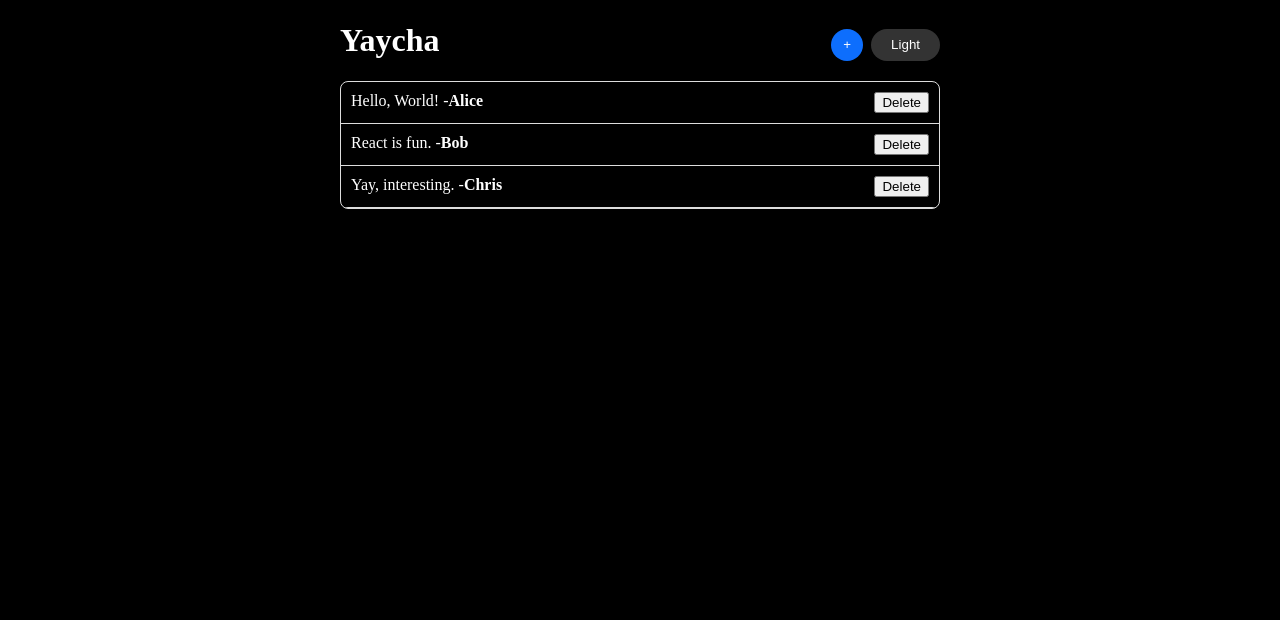
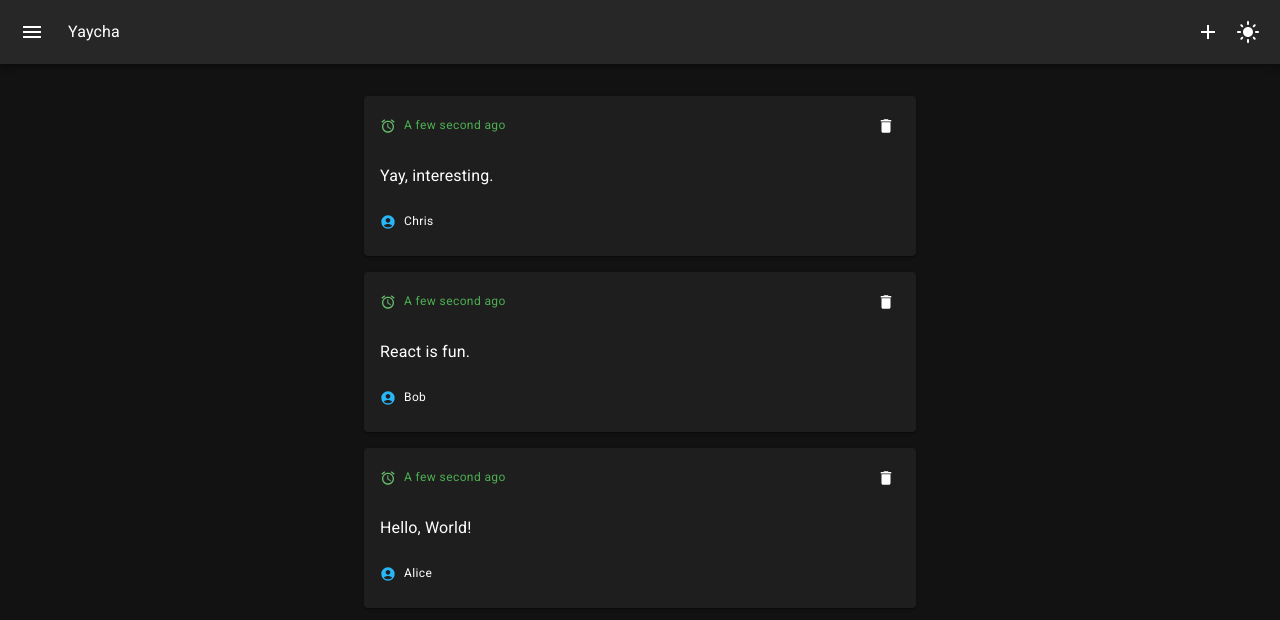
Before and after one commit to khaingthinzarthwe/yaycha, a React (Vite) app: page / in a window 1280 px wide. Shown: the top 620 px of the page. Built offline with nearby package versions, Linux system fonts and the light colour scheme.

Commit message:
UI Framework- MUI

```diff
--- a/package.json
+++ b/package.json
@@ -10,6 +10,11 @@
     "preview": "vite preview"
   },
   "dependencies": {
+    "@emotion/react": "^11.13.0",
+    "@emotion/styled": "^11.13.0",
+    "@fontsource/roboto": "^5.0.13",
+    "@mui/icons-material": "^5.16.4",
+    "@mui/material": "^5.16.4",
     "react": "^18.3.1",
     "react-dom": "^18.3.1"
   },
--- a/src/App.jsx
+++ b/src/App.jsx
@@ -1,18 +1,18 @@
-import List from "./List";
-import Item from "./Item";
-import { useContext, useState } from "react";
-import Form from "./Form";
-import { AppContext } from "./ThemedApp";
+import { useState } from "react";
+import Header from "./components/Header";
+import Form from "./components/Form";
+import Item from "./components/Item";
+import { useApp } from "./ThemedApp";
+import { Box, Container } from "@mui/material";
 
 export default function App() {
-  const { mode, setMode } = useContext(AppContext);
+  const { showForm } = useApp();
 
   const [data, setData] = useState([
+    { id: 3, content: "Yay, interesting.", name: "Chris" },
+    { id: 2, content: "React is fun.", name: "Bob" },
     { id: 1, content: "Hello, World!", name: "Alice" },
-    { id: 2, content: "React is fun.", name: "Bob" },
-    { id: 3, content: "Yay, interesting.", name: "Chris" },
   ]);
-  const [showForm, setShowForm] = useState(false);
 
   const remove = (id) => {
     setData(data.filter((item) => item.id !== id));
@@ -20,65 +20,18 @@
 
   const add = (content, name) => {
     const id = data[data.length - 1].id + 1;
-    setData([...data, { id, content, name }]);
+    setData([{ id, content, name }, ...data]);
   };
 
   return (
-    <div
-      style={{
-        minHeight: 1500,
-        background: mode === "dark" ? "black" : "white",
-        color: mode === "dark" ? "white" : "black",
-        paddingTop: 20,
-      }}
-    >
-      <div style={{ maxWidth: 600, margin: "0 auto" }}>
-        <h1
-          style={{
-            display: "flex",
-            justifyContent: "space-between",
-            alignItems: "center",
-            margin: "0 0 20px 0",
-          }}
-        >
-          Yaycha
-          <div>
-            <button
-              onClick={() => setShowForm(!showForm)}
-              style={{
-                width: 32,
-                height: 32,
-                borderRadius: 50,
-                border: "0 none",
-                background: showForm ? "#dc3545" : "#0d6efd",
-                color: "white",
-              }}
-            >
-              {showForm ? "×" : "+"}
-            </button>
-            <button
-              onClick={() => setMode(mode === "dark" ? "light" : "dark")}
-              style={{
-                marginLeft: 8,
-                padding: "0 20px",
-                height: 32,
-                borderRadius: 32,
-                border: "0 none",
-                background: mode === "dark" ? "#333" : "#ddd",
-                color: mode === "dark" ? "white" : "black",
-              }}
-            >
-              {mode === "dark" ? "Light" : "Dark"}
-            </button>
-          </div>
-        </h1>
+    <Box>
+      <Header />
+      <Container maxWidth="sm" sx={{ mt: 4 }}>
         {showForm && <Form add={add} />}
-        <List>
-          {data.map((item) => (
-            <Item key={item.id} item={item} remove={remove} />
-          ))}
-        </List>
-      </div>
-    </div>
+        {data.map((item) => {
+          return <Item key={item.id} item={item} remove={remove} />;
+        })}
+      </Container>
+    </Box>
   );
 }
--- a/src/Form.jsx
+++ /dev/null
@@ -1,56 +0,0 @@
-/* eslint-disable react/prop-types */
-import { useContext, useRef } from "react";
-import { AppContext } from "./ThemedApp";
-
-export default function Form({ add }) {
-  const { mode } = useContext(AppContext);
-  const contentRef = useRef();
-  const nameRef = useRef();
-
-  return (
-    <form
-      onSubmit={(e) => {
-        e.preventDefault();
-
-        const content = contentRef.current.value;
-        const name = nameRef.current.value;
-        add(content, name);
-
-        e.currentTarget.reset();
-      }}
-      style={{
-        display: "flex",
-        flexDirection: "column",
-        gap: 3,
-        padding: 10,
-        borderRadius: 8,
-        marginBottom: 20,
-        background: mode === "dark" ? "#555" : "#def",
-      }}
-    >
-      <input
-        ref={contentRef}
-        type="text"
-        placeholder="Content"
-        style={{ padding: 5 }}
-      />
-      <input
-        ref={nameRef}
-        type="text"
-        placeholder="Name"
-        style={{ padding: 5 }}
-      />
-      <button
-        type="submit"
-        style={{
-          padding: 8,
-          background: "#0d6efd",
-          color: "white",
-          border: "0 none",
-        }}
-      >
-        Post
-      </button>
-    </form>
-  );
-}
--- a/src/Item.jsx
+++ /dev/null
@@ -1,19 +0,0 @@
-/* eslint-disable react/prop-types */
-export default function Item({ item, remove }) {
-  return (
-    <li
-      style={{
-        padding: 10,
-        borderBottom: "1px solid #ddd",
-        display: "flex",
-        flexDirection: "row",
-        justifyContent: "space-between",
-      }}
-    >
-      <span>
-        {item.content} -<b>{item.name}</b>
-      </span>
-      <button onClick={() => remove(item.id)}>Delete</button>
-    </li>
-  );
-}
--- a/src/ThemedApp.jsx
+++ b/src/ThemedApp.jsx
@@ -1,13 +1,27 @@
-import { createContext, useState } from "react";
+import { createContext, useState, useContext } from "react";
 import App from "./App";
+import { CssBaseline, ThemeProvider, createTheme } from "@mui/material";
 
-export const AppContext = createContext();
+const theme = createTheme({
+  palette: {
+    mode: "dark",
+  },
+});
+
+const AppContext = createContext();
+export function useApp() {
+  return useContext(AppContext);
+}
 
 export default function ThemedApp() {
-  const [mode, setMode] = useState("dark");
+  const [showForm, setShowForm] = useState(false);
+
   return (
-    <AppContext.Provider value={{ mode, setMode }}>
-      <App />
-    </AppContext.Provider>
+    <ThemeProvider theme={theme}>
+      <AppContext.Provider value={{ showForm, setShowForm }}>
+        <App />
+        <CssBaseline />
+      </AppContext.Provider>
+    </ThemeProvider>
   );
 }
--- /dev/null
+++ b/src/components/Form.jsx
@@ -0,0 +1,34 @@
+/* eslint-disable react/prop-types */
+import { useRef } from "react";
+import { Box, TextField, Button } from "@mui/material";
+
+export default function Form({ add }) {
+  const contentRef = useRef();
+
+  return (
+    <form
+      onSubmit={(e) => {
+        e.preventDefault();
+
+        const content = contentRef.current.value;
+        add(content, "Alice");
+
+        e.currentTarget.reset();
+      }}
+    >
+      <Box sx={{ mb: 4, textAlign: "right" }}>
+        <TextField
+          inputRef={contentRef}
+          type="text"
+          placeholder="Content"
+          fullWidth
+          multiline
+          sx={{ mb: 1 }}
+        />
+        <Button variant="contained" type="submit">
+          Post
+        </Button>
+      </Box>
+    </form>
+  );
+}
--- /dev/null
+++ b/src/components/Header.jsx
@@ -0,0 +1,30 @@
+import { useApp } from "../ThemedApp";
+import { Box, AppBar, Toolbar, Typography, IconButton } from "@mui/material";
+import {
+  Menu as MenuIcon,
+  Add as AddIcon,
+  LightMode as LightModeIcon,
+} from "@mui/icons-material";
+
+export default function Header() {
+  const { showForm, setShowForm } = useApp();
+
+  return (
+    <AppBar position="static">
+      <Toolbar>
+        <IconButton color="inherit" edge="start">
+          <MenuIcon />
+        </IconButton>
+        <Typography sx={{ flexGrow: 1, ml: 2 }}>Yaycha</Typography>
+        <Box>
+          <IconButton color="inherit" onClick={() => setShowForm(!showForm)}>
+            <AddIcon />
+          </IconButton>
+          <IconButton color="inherit" edge="end">
+            <LightModeIcon />
+          </IconButton>
+        </Box>
+      </Toolbar>
+    </AppBar>
+  );
+}
--- /dev/null
+++ b/src/components/Item.jsx
@@ -0,0 +1,53 @@
+/* eslint-disable react/prop-types */
+import { Box, Card, CardContent, Typography, IconButton } from "@mui/material";
+import {
+  Alarm as TimeIcon,
+  AccountCircle as UserIcon,
+  Delete as DeleteIcon,
+} from "@mui/icons-material";
+import { green } from "@mui/material/colors";
+
+export default function Item({ item, remove }) {
+  return (
+    <Card sx={{ mb: 2 }}>
+      <CardContent>
+        <Box
+          sx={{
+            display: "flex",
+            flexDirection: "row",
+            justifyContent: "space-between",
+          }}
+        >
+          <Box
+            sx={{
+              display: "flex",
+              flexDirection: "row",
+              alignItems: "center",
+              gap: 1,
+            }}
+          >
+            <TimeIcon fontSize="10" color="success" />
+            <Typography variant="caption" sx={{ color: green[500] }}>
+              A few second ago
+            </Typography>
+          </Box>
+          <IconButton size="small" onClick={() => remove(item.id)}>
+            <DeleteIcon fontSize="inherit" />
+          </IconButton>
+        </Box>
+        <Typography sx={{ my: 3 }}>{item.content}</Typography>
+        <Box
+          sx={{
+            display: "flex",
+            flexDirection: "row",
+            alignItems: "center",
+            gap: 1,
+          }}
+        >
+          <UserIcon fontSize="12" color="info" />
+          <Typography variant="caption">{item.name}</Typography>
+        </Box>
+      </CardContent>
+    </Card>
+  );
+}
--- a/src/main.jsx
+++ b/src/main.jsx
@@ -1,7 +1,10 @@
+import '@fontsource/roboto/300.css';
+import '@fontsource/roboto/400.css';
+import '@fontsource/roboto/500.css';
+import '@fontsource/roboto/700.css';
 import React from 'react'
 import ReactDOM from 'react-dom/client'
 import ThemedApp from './ThemedApp.jsx'
-import './index.css'
 
 ReactDOM.createRoot(document.getElementById('root')).render(
   <React.StrictMode>
```
Also changed, not shown: 1 other file (tests, documents, lock files or other folders).
